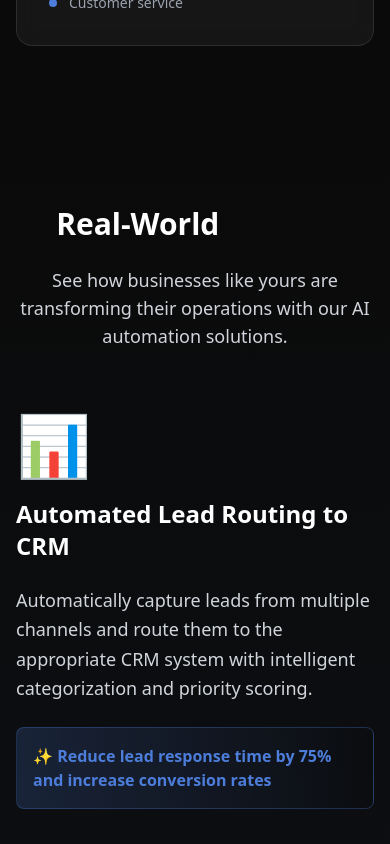
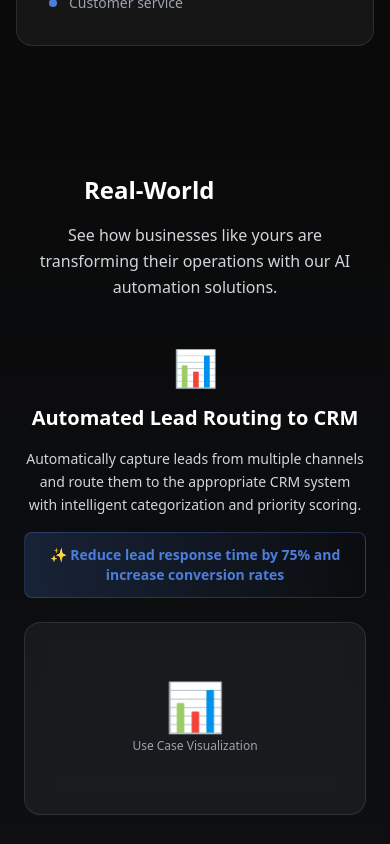
Before and after one commit to franciumm/advancify-ai-boost, a React (Vite) app: page / in a window 390 px wide. Shown: the part 2400-3244 px from the top of the page. Built offline with nearby package versions, Linux system fonts and the light colour scheme.

Commit message:
Fix: Improve Use Cases section on mobile
Adjusted the Use Cases section to be more mobile-friendly by changing the flex direction to column on smaller screens and adjusting spacing for better readability.

```diff
--- a/src/components/UseCasesSection.tsx
+++ b/src/components/UseCasesSection.tsx
@@ -22,49 +22,49 @@ const UseCasesSection = () => {
   ];
 
   return (
-    <section className="py-20 px-4 sm:px-6 lg:px-8 bg-gradient-to-b from-transparent via-[#4D7DDA]/5 to-transparent">
+    <section className="py-12 sm:py-16 lg:py-20 px-4 sm:px-6 lg:px-8 bg-gradient-to-b from-transparent via-[#4D7DDA]/5 to-transparent">
       <div className="max-w-7xl mx-auto">
         {/* Section Header */}
-        <div className="text-center mb-16">
-          <h2 className="text-3xl sm:text-4xl lg:text-5xl font-bold mb-6">
+        <div className="text-center mb-12 sm:mb-16">
+          <h2 className="text-2xl sm:text-3xl lg:text-4xl xl:text-5xl font-bold mb-4 sm:mb-6">
             Real-World <span className="gradient-text">Impact</span>
           </h2>
-          <p className="text-lg sm:text-xl text-gray-300 max-w-3xl mx-auto">
+          <p className="text-base sm:text-lg lg:text-xl text-gray-300 max-w-3xl mx-auto leading-relaxed px-2">
             See how businesses like yours are transforming their operations with our AI automation solutions.
           </p>
         </div>
 
         {/* Use Cases */}
-        <div className="space-y-12">
+        <div className="space-y-8 sm:space-y-12">
           {useCases.map((useCase, index) => (
             <div
               key={index}
-              className={`flex flex-col lg:flex-row items-center gap-12 ${
+              className={`flex flex-col lg:flex-row items-center gap-6 sm:gap-8 lg:gap-12 ${
                 index % 2 === 1 ? 'lg:flex-row-reverse' : ''
               }`}
             >
               {/* Content */}
-              <div className="flex-1 space-y-6">
-                <div className="text-6xl mb-4">{useCase.image}</div>
-                <h3 className="text-2xl sm:text-3xl font-bold text-white">
+              <div className="flex-1 space-y-4 sm:space-y-6 text-center lg:text-left">
+                <div className="text-4xl sm:text-5xl lg:text-6xl mb-2 sm:mb-4">{useCase.image}</div>
+                <h3 className="text-xl sm:text-2xl lg:text-3xl font-bold text-white px-2">
                   {useCase.title}
                 </h3>
-                <p className="text-lg text-gray-300 leading-relaxed">
+                <p className="text-sm sm:text-base lg:text-lg text-gray-300 leading-relaxed px-2 lg:px-0">
                   {useCase.description}
                 </p>
-                <div className="bg-gradient-to-r from-[#4D7DDA]/20 to-[#8E1E5F2]/20 p-4 rounded-lg border border-[#4D7DDA]/30">
-                  <p className="text-[#4D7DDA] font-semibold">
+                <div className="bg-gradient-to-r from-[#4D7DDA]/20 to-[#8E1E5F2]/20 p-3 sm:p-4 rounded-lg border border-[#4D7DDA]/30 mx-2 lg:mx-0">
+                  <p className="text-[#4D7DDA] font-semibold text-sm sm:text-base">
                     ✨ {useCase.result}
                   </p>
                 </div>
               </div>
 
               {/* Visual placeholder */}
-              <div className="flex-1 max-w-md">
-                <div className="glass-card aspect-video flex items-center justify-center">
+              <div className="flex-1 max-w-sm sm:max-w-md w-full">
+                <div className="glass-card aspect-video flex items-center justify-center mx-2 lg:mx-0">
                   <div className="text-center">
-                    <div className="text-8xl mb-4">{useCase.image}</div>
-                    <p className="text-gray-400">Use Case Visualization</p>
+                    <div className="text-5xl sm:text-6xl lg:text-8xl mb-2 sm:mb-4">{useCase.image}</div>
+                    <p className="text-gray-400 text-xs sm:text-sm">Use Case Visualization</p>
                   </div>
                 </div>
               </div>
```
